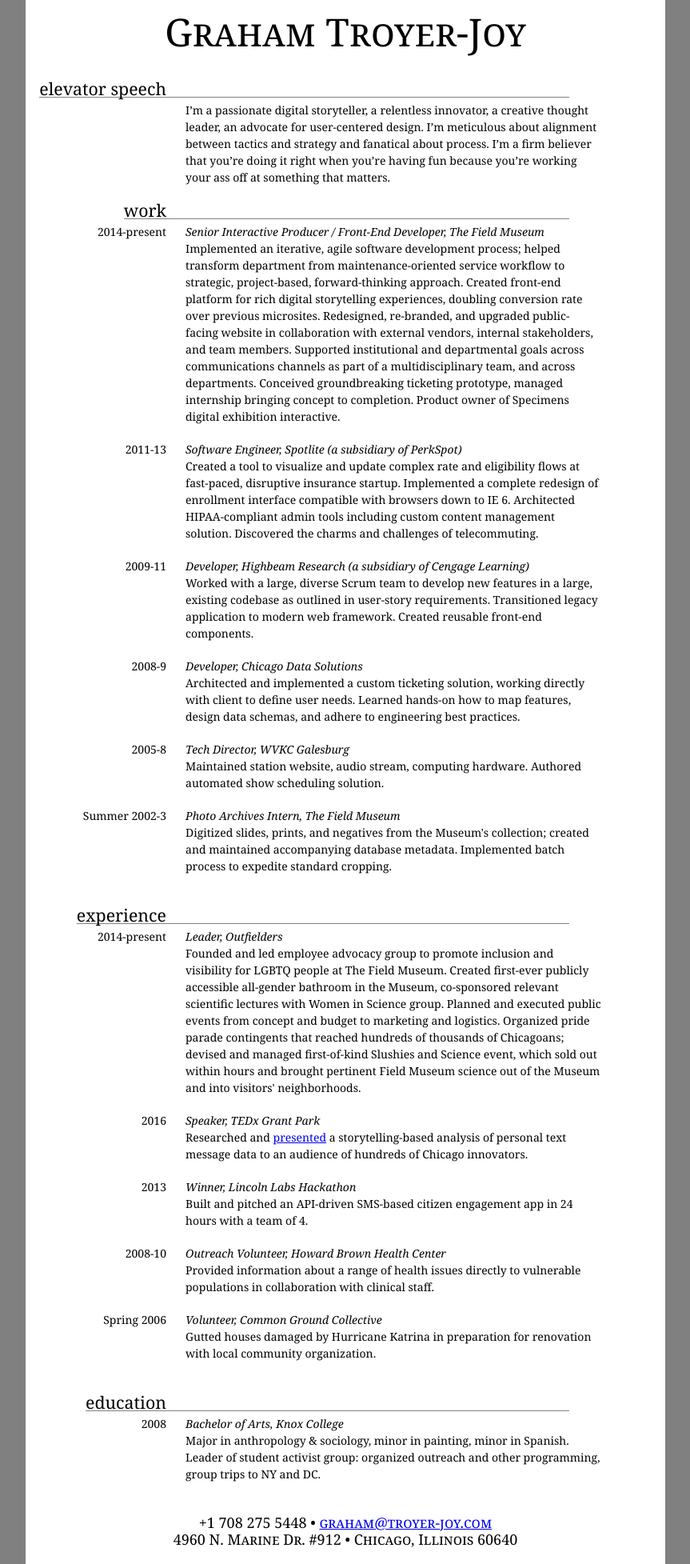
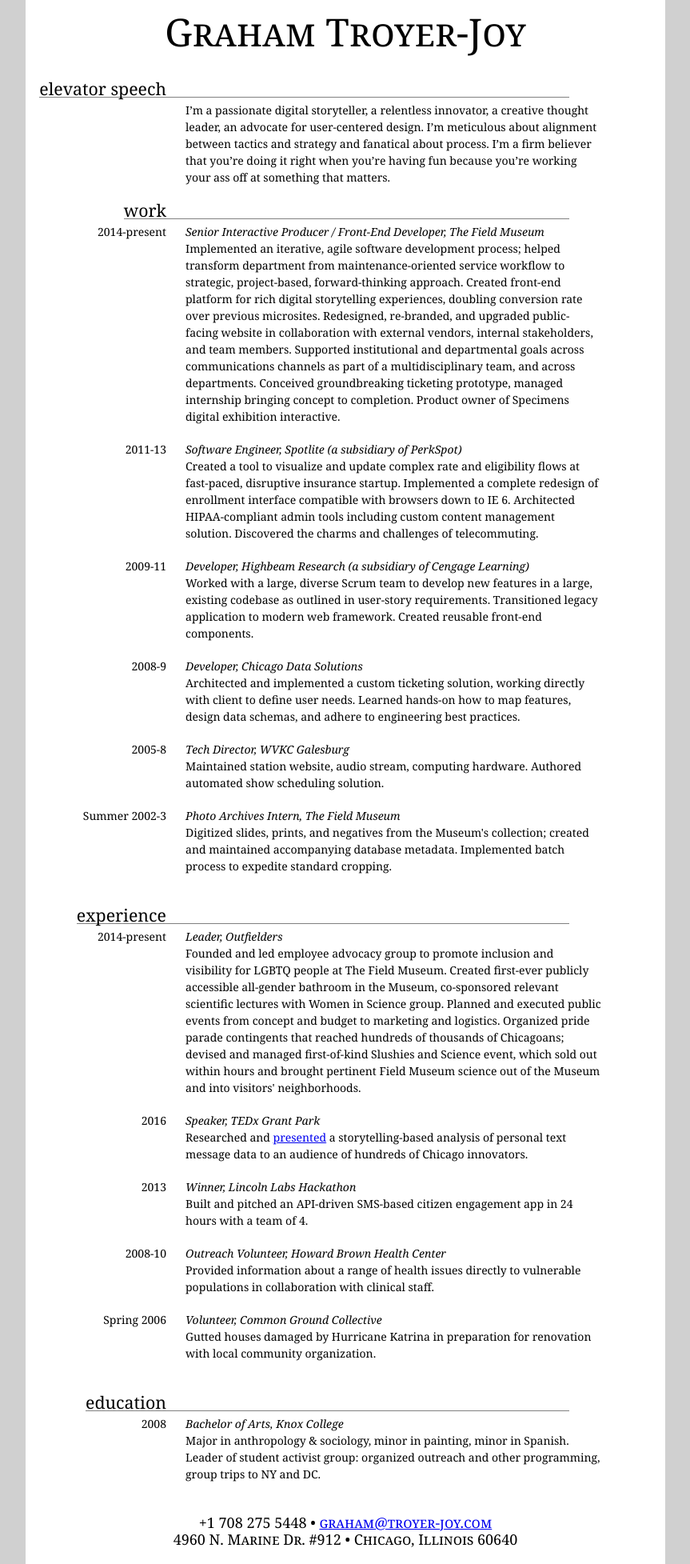
Before and after one commit to telegraham/resume, a Jekyll site: the page built from index.html, in a window 1280 px wide. Shown: the whole page at 80% size, without its empty margins (208-1071 px from the left). Built offline with Jekyll 4.4.1, drawn with Linux system fonts in a browser that asks for light colours.

Commit message:
lighter grey

```diff
--- a/_sass/style.scss
+++ b/_sass/style.scss
@@ -7,7 +7,7 @@ body {
 	font-family: Georgia, serif;
 	padding: 0px;
 	margin: 0px;
-	background: gray;
+	background: #d0d0d0;
 	font-size: 14px;
 	line-height: 1.5em;
 }
```
